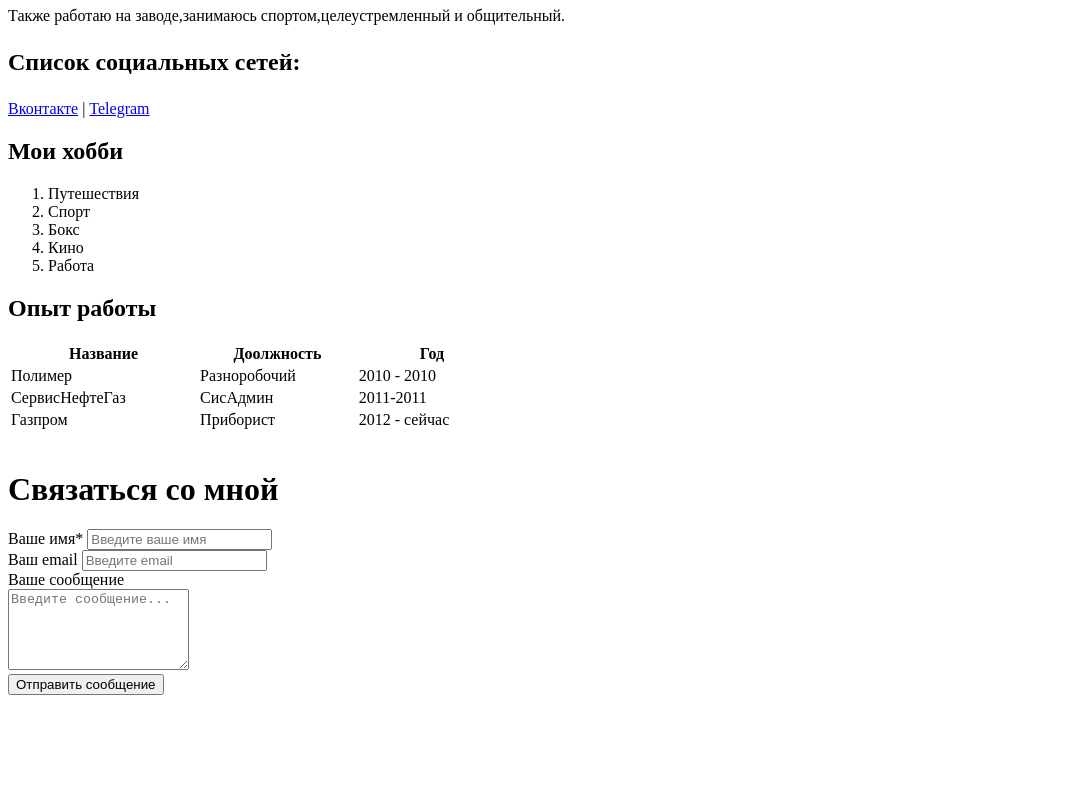
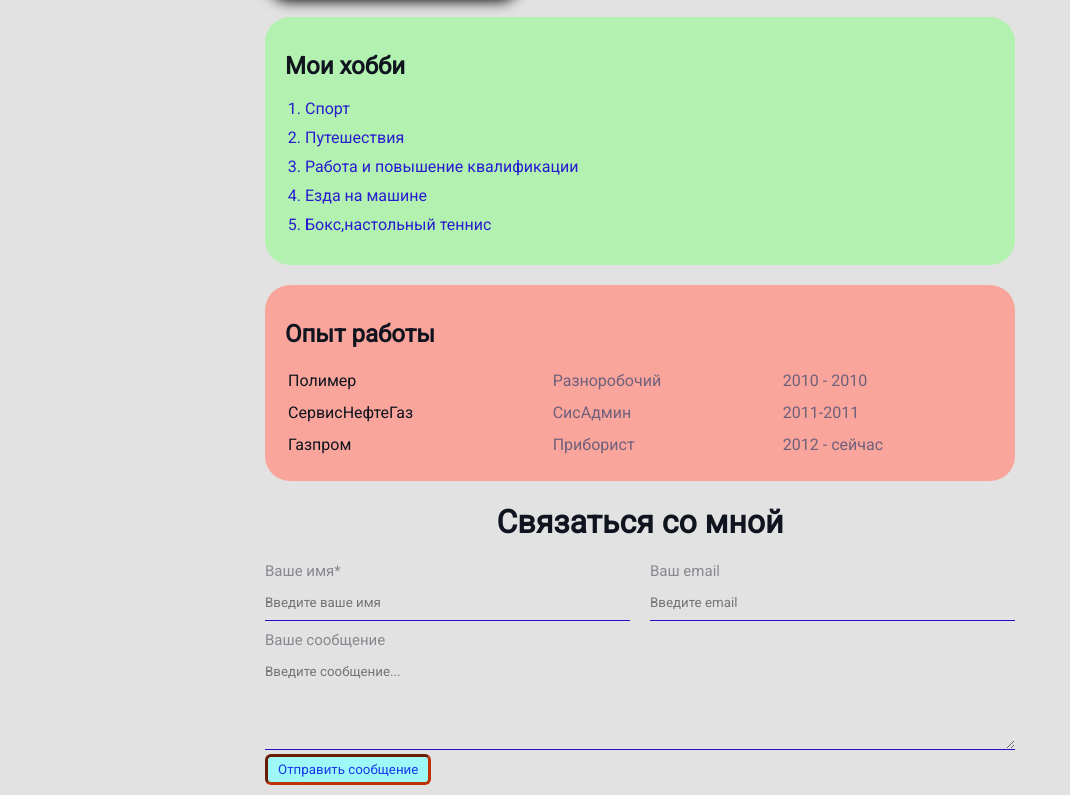
Before and after one commit to ralem09/resume, a plain HTML site: page index.html in a window 1280 px wide. Shown: the part 269-1064 px from the top of the page, without its empty margins (0-1070 px from the left). Before the commit the page ends 972 px from the top, so only its background shows below. Drawn offline with Linux system fonts and the light colour scheme.

Commit message:
Add styles

```diff
--- a/index.html
+++ b/index.html
@@ -7,38 +7,49 @@
     <meta name="keywords" content="html, css, course">
     <meta name="description" content="Это базовый курс по HTML">
     <title>Резюме Виктор</title>
+    <link rel="stylesheet" href="style.css">
+
 </head>
+
 <body>
-     <img src="foto.jpg" alt="Фото" width="200">
-    <h1>Виктор Рогов</h1>
-    <p>Учусь программированию с 0, по курсу <strong>HTML&CSS</strong>
-        <p> Также работаю на заводе,занимаюсь спортом,целеустремленный и общительный.</p>
-<h2><p><strong>Список социальных сетей:</strong></p></h2>
-<a href="https://vk.com/ralem" target="_blank"> Вконтакте</a>
+
+    <div class="container">
+        <div class="info">
+        <img src="foto.jpg" alt="Фото"
+        class="avatar">
+    <div class="text1">
+        <h1>Рогов Виктор Юрьевич</h1>
+        <p><em>Учусь программированию с 0. Это резюме созданно во время учебы по курсу <strong>HTML&CSS</strong>
+            <p> Также работаю на заводе,занимаюсь спортом,целеустремленный и общительный.</em></p>
+    <h3>Список социальных сетей:</h3>
     |
-<a href="https://t.me/ralem09" target="_blank"> Telegram </a>
+    <a href="https://vk.com/ralem" target="_blank" > Вконтакте</a>
+    |
+    <a href="https://t.me/ralem09" target="_blank" > Telegram </a>
+    |
+    <a href="https://wa.me/79068308341" target="_blank">Whatsapp</a>
+    |
+    </div>
+    </div>
 
+    <div class="card bg-green">
         <h2>Мои хобби</h2>
-<ol>
+            <ol class="list">
+                <li>Спорт</li>
                 <li>Путешествия</li>
-    <li>Спорт</li>
-    <li>Бокс</li>
-    <li>Кино</li>
-    <li>Работа</li>
+                <li>Работа и повышение квалификации</li>
+                <li>Езда на машине</li>
+                <Li>Бокс,настольный теннис</Li>
             </ol>
+    </div>
+
+    <div class="card bg-red">
         <h2>Опыт работы</h2>
 
-    <table width="500">
-<thead>
-    <tr>
-<th>Название</th>
-<th>Доолжность</th>
-<th>Год</th>
-    </tr>
+            <table class="table">
 
-</thead>
     <tbody>
-    <tr>
+        <tr >
             <td>Полимер</td>
             <td>Разноробочий</td>
             <td>2010 - 2010</td>
@@ -55,29 +66,29 @@
             <td>2012 - сейчас</td>
         </tr>
     </tbody>
+
     </table>
-<br>
-<h1>Связаться со мной</h1>
-<form>
-    <div>
+    </div>
+    <form action="/vscode/resume/" class="form">
+            <h1 >Связаться со мной</h1>
+        <div class="form-row">
+            <div class="form-group">
                 <label for="text1">Ваше имя* </label>
                 <input type="text" id="text1" required placeholder="Введите ваше имя">
             </div>
-    <div>
+            <div class="form-group">
                 <label for="email">Ваш email </label>
                 <input type="email" id="email" placeholder="Введите email">
             </div>
-    <div>
+        </div>
+        <div class="form-group">
             <label for="message"> Ваше сообщение</label>
-    <br>
             <textarea id="message" cols="20" rows="5" placeholder="Введите сообщение..."></textarea>
     </div>
-   <button type="submit">Отправить сообщение</button>
-
-
-
+            <button type="submit" class="btn">Отправить сообщение</button>
     </form>
 
+</div>
 
 </body>
 </html>
--- /dev/null
+++ b/style.css
@@ -0,0 +1,184 @@
+@import url('https://fonts.googleapis.com/css2?family=Roboto&display=swap');
+body {
+    font-family: 'Roboto', sans-serif ;
+    font-size: 16px;
+    /* font-weight: 600; */
+    background: rgb(226, 226, 226);
+    color:#0f141e;
+    margin-bottom: 10px
+}
+
+.info {
+    font-size: 15px;
+    margin-bottom: 20px;
+    display: flex;
+}
+
+
+
+.avatar {
+    width: 250px;
+    border-radius: 20px;
+    box-shadow: 4px 4px 14px rgba(0, 0, 0, 25)
+}
+
+
+
+.text1 {
+    margin-left: 50px;
+}
+ .info h3 {
+    margin-bottom: 8px;
+ }
+
+ .text1 h1 {
+    margin-bottom: 20px;
+ }
+
+.text1 p {
+    font-style: italic;
+    font-weight: bold;
+    font-size: 18px;
+    color: #1d3d7c;
+    margin: auto;
+}
+
+.container  {
+    max-width: 750px;
+    margin: auto;
+    padding-top: 35px;
+}
+
+@media (max-width: 750px) {
+    .info { display:block;
+        text-align: center;
+
+    }
+
+}
+.card {
+    border-radius: 25px;
+    padding: 15px 20px;
+    margin-bottom: 20px;
+}
+
+.bg-red {
+    background: rgb(250, 165, 155);
+}
+
+.bg-green {
+    background: rgb(178, 241, 176);
+}
+
+.btn {
+    cursor: pointer;
+    border-radius: 6px;
+    border: rgb(190, 50, 3);
+    padding: 5px 10px;
+    border-style: inset;
+    font-family: inherit;
+    background:rgb(158, 248, 248);
+    color: rgb(25, 57, 235);
+}
+
+.btn:hover {
+    opacity: 0.8;
+}
+a {
+    color: black;
+    text-decoration: none;
+    border-width: 1px;
+
+
+}
+a:hover {
+    text-decoration: underline;
+
+}
+
+a:active {
+    color: rgb(111, 176, 230);
+}
+
+a:visited {
+    color: rgb(179, 28, 28);
+}
+
+.list {
+    padding: 0 20px;
+}
+
+.list li {
+    color: rgb(40, 28, 206);
+    margin-bottom: 10px;
+}
+
+.table {
+    width: 100%;
+}
+
+.table td {
+    padding-bottom: 10px;
+}
+
+.table td:nth-child(2), td:nth-child(3) {
+    color: rgb(111, 96, 124);
+}
+
+
+.form h1 {
+    text-align: center;
+}
+.form {
+    /* background: #fff9dc; */
+    border-radius: 10px;
+}
+
+.form-row {
+    margin-bottom: 10px;
+    display: flex;
+
+}
+
+.form-row .form-group {
+    /* display: inline-block; */
+    margin-right: 20px;
+    width: 50%;
+    /* width: calc(50%-20px); */
+}
+
+.form-row .form-group:last-child {
+    margin-right: 0;
+}
+
+@media (max-width:750px) {
+    .form-row {
+        display: block;
+    }
+    .form-row .form-group {
+        width: 100%;
+        margin-right: 0;
+        margin-bottom: 10px;
+    }
+}
+
+.form-group label {
+display: block;
+font-size: 15px;
+color: #86898f;
+
+}
+
+.form-group input,
+.form-group textarea {
+    width: 100%;
+    box-sizing: border-box;
+    border: none;
+    background: transparent;
+    border-bottom: 1px solid rgb(34, 16, 201);
+    color: rgb(0, 0, 0);
+    padding: 15px 0 10px;
+    outline: none;
+    font-family: inherit;
+
+}
```
Lines whose indentation alone changed are shown as unchanged.
